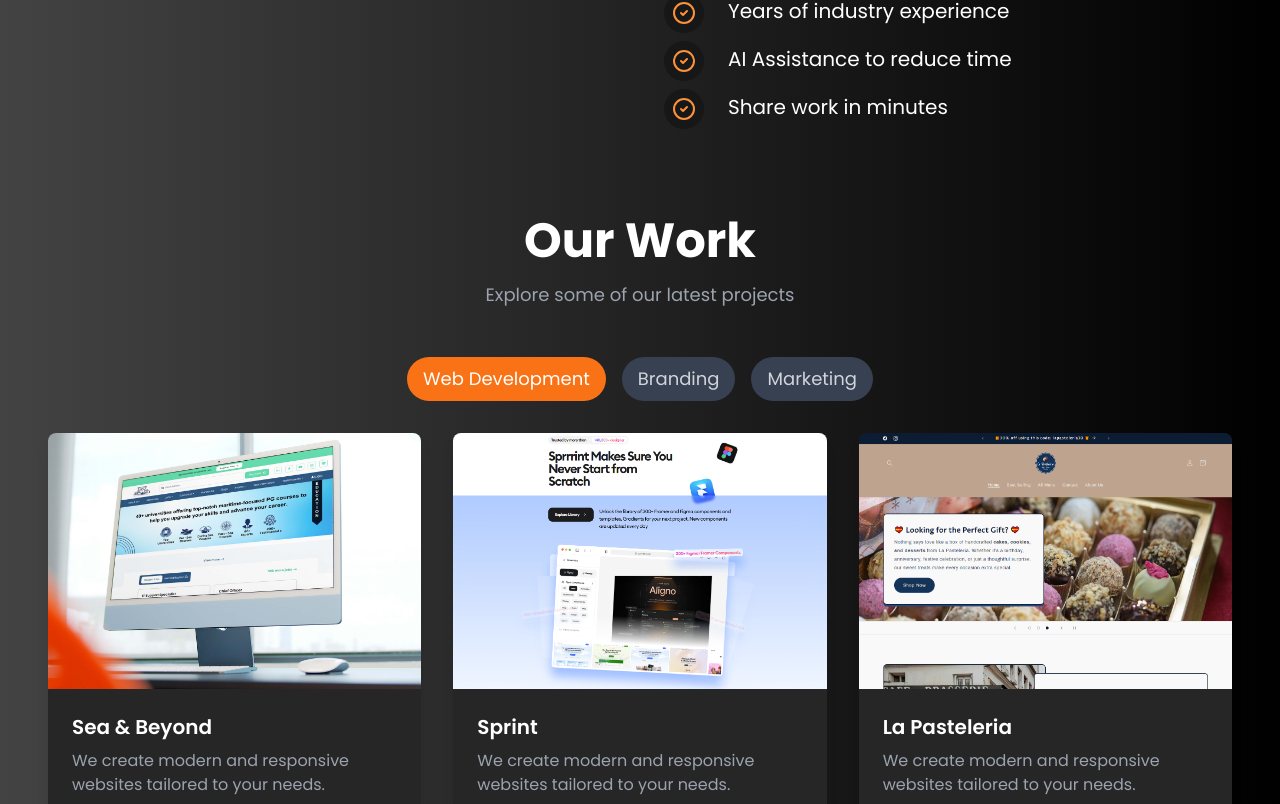
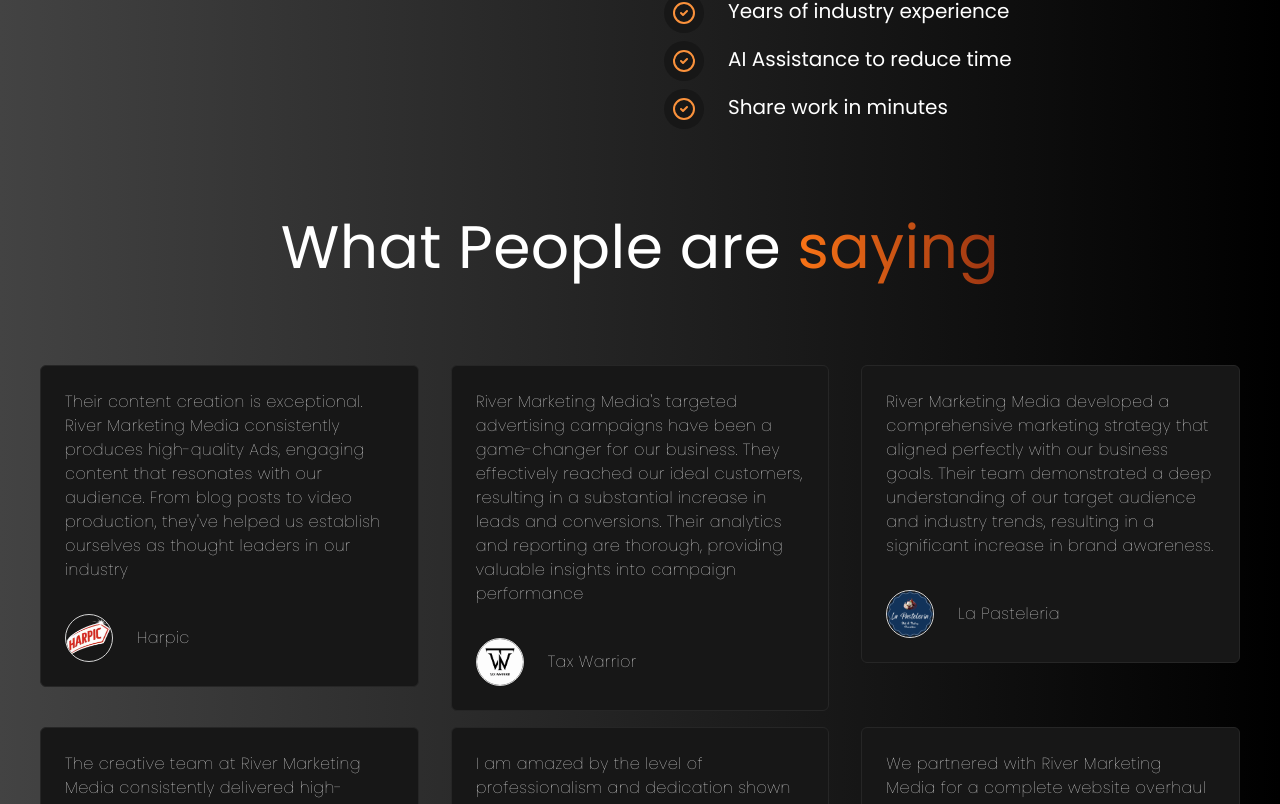
Before and after one commit to chauhanshivaji/River-Marketing-Media, a React (Vite) app: page / in a window 1280 px wide. Shown: the part 2736-3540 px from the top of the page. Built offline with nearby package versions, Linux system fonts and the light colour scheme.

Commit message:
Update site and deploye

```diff
--- a/src/App.jsx
+++ b/src/App.jsx
@@ -11,7 +11,7 @@
 import ContactBtn from "./components/ContactBtn";
 import OurClients from "./components/OurClients";
 import Loading from './components/Loading';
-import Porfolio from './components/Potfolio';
+// import Porfolio from './components/Potfolio';
 
 const App = () => {
   const [isLoading, setIsLoading] = useState(true);
@@ -102,7 +102,7 @@
         <FeatureSection />
         <OurClients />
         <Workflow />
-        <Porfolio />
+        {/* <Porfolio /> */}
         <Testimonials />
         <CtaSection />
         <Footer />
--- a/src/components/OurClients.jsx
+++ b/src/components/OurClients.jsx
@@ -6,7 +6,9 @@
 import user3 from "../assets/ClientsLogo/lapasteleria.webp";
 import user4 from "../assets/ClientsLogo/THE NINE FILMS.webp";
 import user5 from "../assets/ClientsLogo/Patan.webp";
+// import user6 from "../assets/ClientsLogo/sprrrint.jpeg";
 import user6 from "../assets/ClientsLogo/sprrrint.jpeg";
+
 
 // impoet frame motion
 // import {motion} from 'framer-motion';
```
Also changed, not shown: 4 other files (tests, documents, lock files or other folders).
